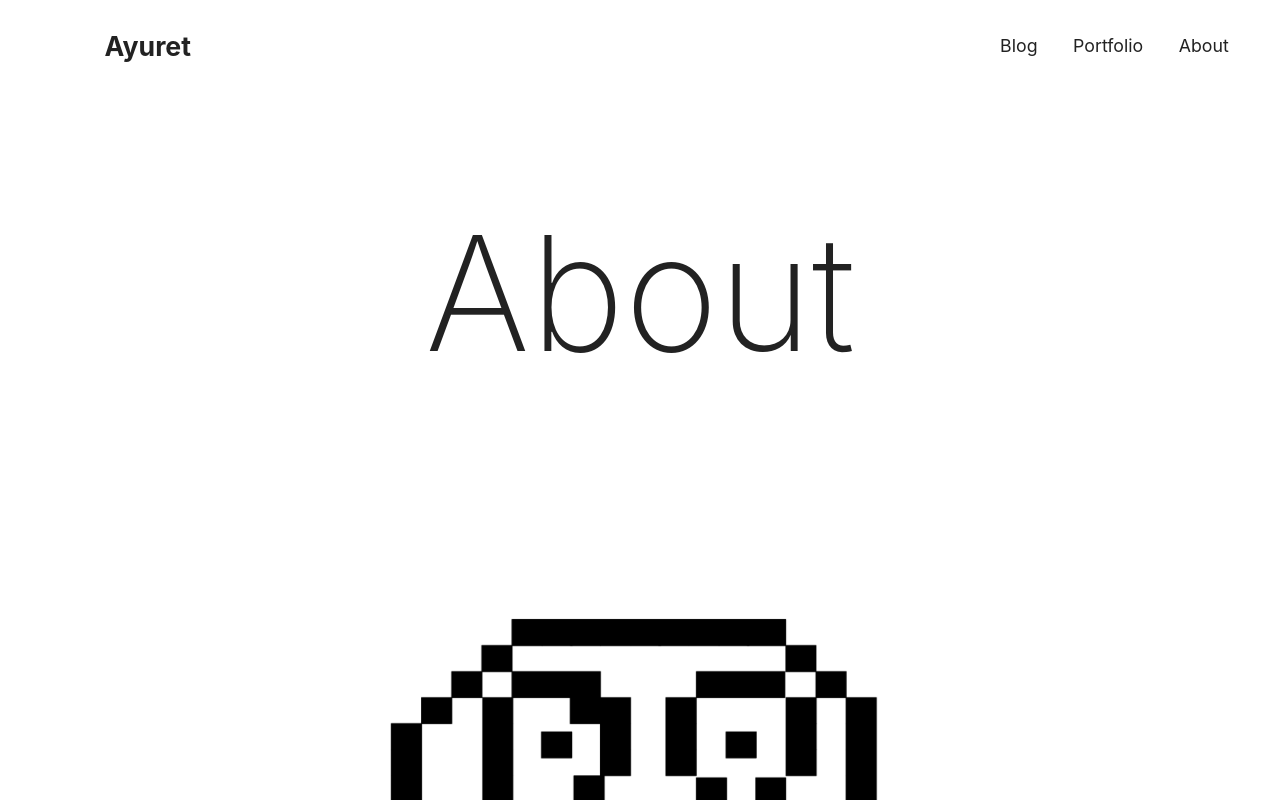
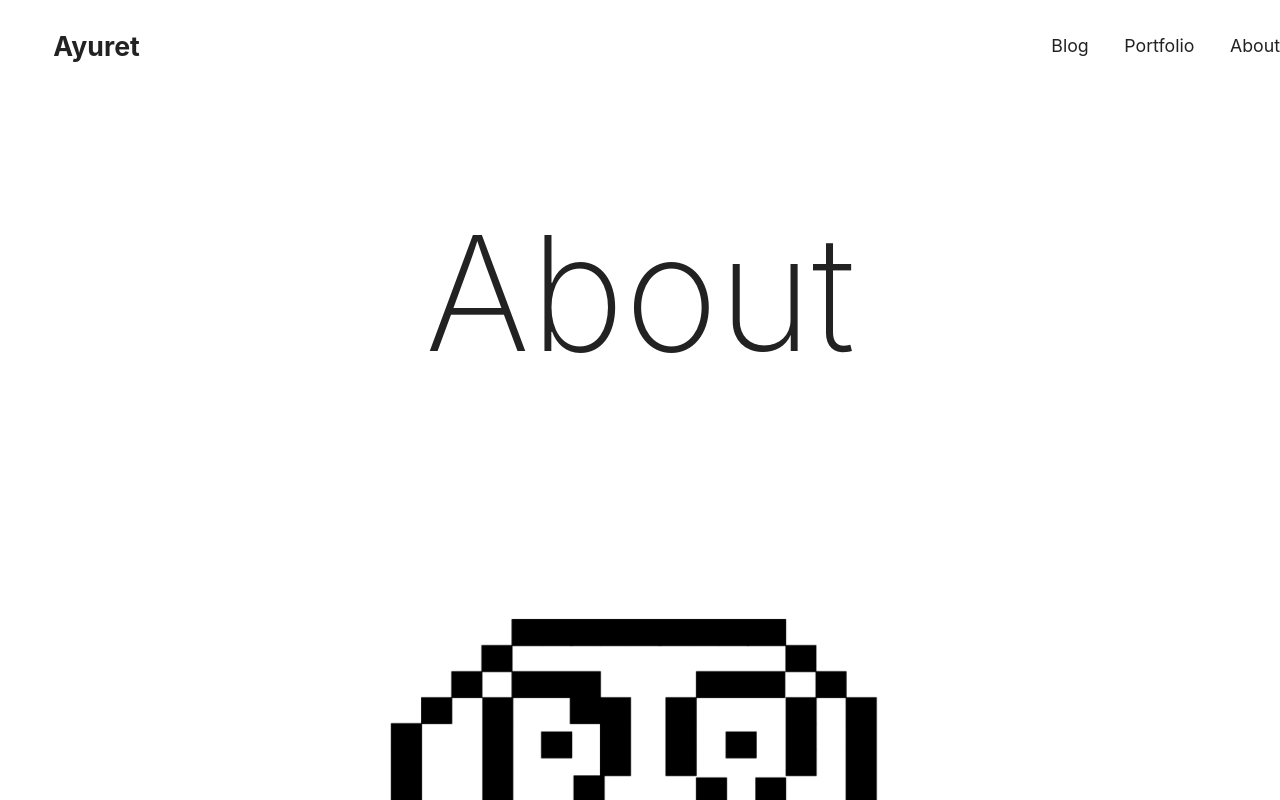
Before and after one commit to kazuki714/magia-blog, a Next.js app: page /about in a window 1280 px wide. Shown: the top 800 px of the page. Built offline with nearby package versions, Linux system fonts and the light colour scheme.

Commit message:
[Modify]画面幅修正

```diff
--- a/styles/container.module.css
+++ b/styles/container.module.css
@@ -5,8 +5,6 @@
 }
 
 .large {
-  width: 92%;
-  max-width: 1152px;
   margin: 0 auto;
   max-width: 1280px;
 }
```
